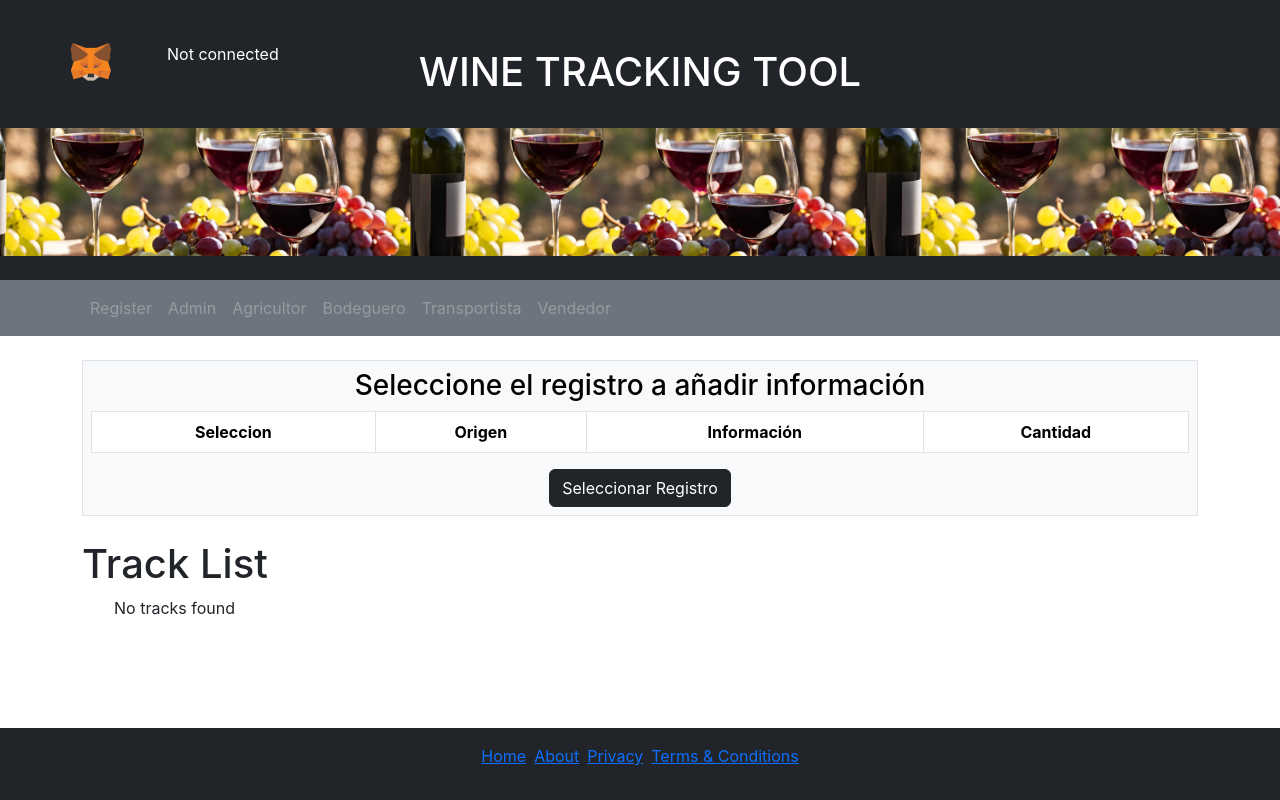
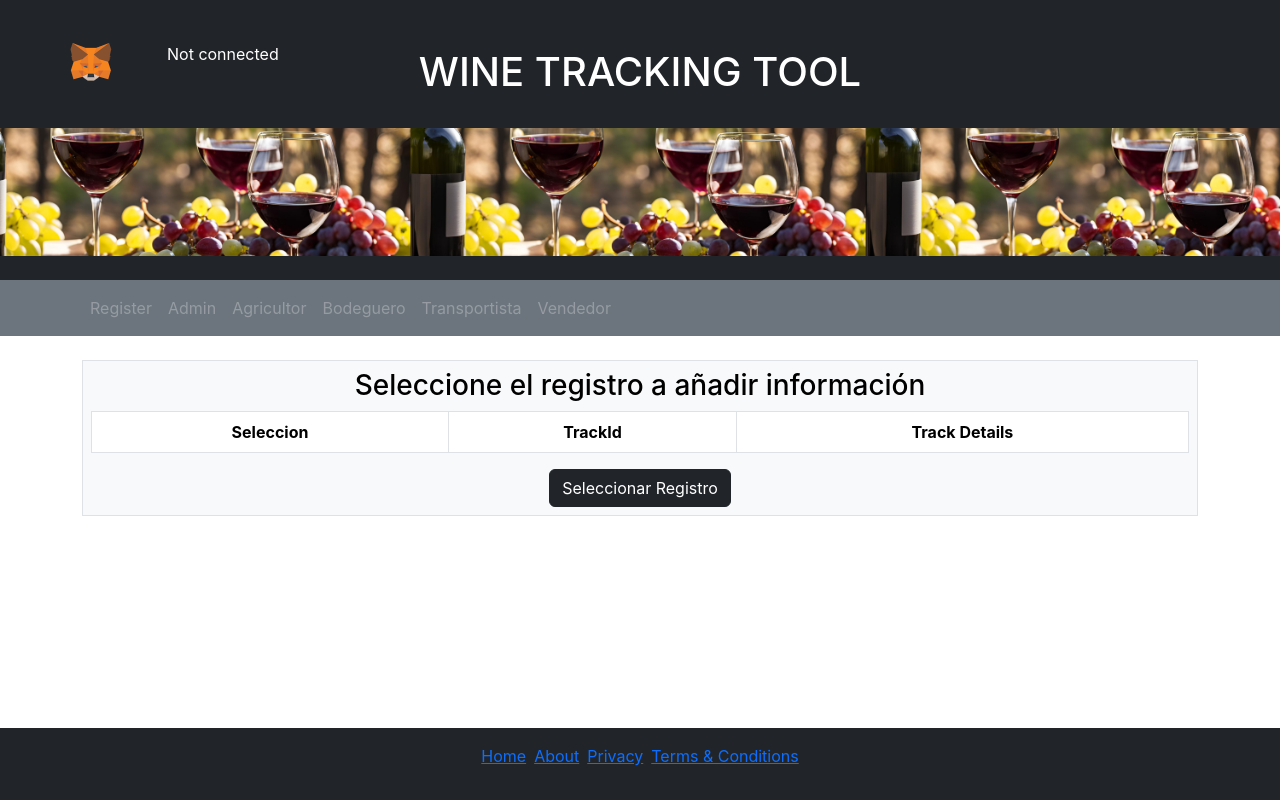
Before and after one commit to codecrypto-academy/pfm-web3-jun24-3, a React (Create React App) app in the folder front/: page /bodeguero in a window 1280 px wide. Built offline with nearby package versions, Linux system fonts and the light colour scheme.

Commit message:
Try fit TrackItems Details into table

```diff
--- a/front/src/views/Bodeguero.jsx
+++ b/front/src/views/Bodeguero.jsx
@@ -163,27 +163,49 @@ const Bodegero = () => {
                                     <thead>
                                         <tr>
                                             <th scope="col">Seleccion</th>
-                                            <th scope="col">Origen</th>
-                                            <th scope="col">Información</th>
-                                            <th scope="col">Cantidad</th>
+                                            <th scope="col">TrackId</th>
+                                            <th scope="col">Track Details</th>
                                         </tr>
                                     </thead>
                                     <tbody>
-                                        {tracks.map((item) => (
-                                            <tr key={item.id}>
+                                        {trackIds.map((trackId) => (
+                                            <tr key={trackId}>
                                                 <td>
                                                     <input
                                                         className="form-check-input"
                                                         type="radio"
                                                         name="transportistaSelection"
-                                                        value={item.id}
-                                                        checked={isSelected === item.id}
-                                                        onChange={() => handleSelectionChange(item.id)}
+                                                        value={trackId}
+                                                        checked={isSelected === trackId}
+                                                        onChange={() => handleSelectionChange(trackId)}
                                                     />
                                                 </td>
-                                                <td>{item.location}</td>
-                                                <td>{item.info}</td>
-                                                <td>{item.quantity}</td>
+                                                <td>{trackId}</td>
+                                                <React.Fragment key={trackId}>
+<div onClick={() => expandTrack(trackId)}>
+Click to show track details
+</div>
+	{expandedTracks[trackId] && (
+	<div>
+		<ul>
+			{expandedTracks[trackId].map((item, index) => (
+				<li key={index}>
+					<p>Date: {item.date}</p>
+					<p>Location: {item.location}</p>
+					<p>Quantity: {item.quantity}</p>
+					<p>Item Type: {item.itemType}</p>
+					<p>Name: {item.name}</p>
+					<p>Origin: {item.origin}</p>
+					<p>Owner: {item.owner}</p>
+					<p>Status: {item.status}</p>
+					<p>Value: {item.value}</p>
+					<p>Item Hash: {item.itemHash}</p>
+				</li>
+			))}
+		</ul>
+	</div>
+	)}
+</React.Fragment>
                                             </tr>
                                         ))}
                                     </tbody>
@@ -250,46 +272,7 @@ const Bodegero = () => {
                     )}
                 </>
             )}
-            <div>
-            <h1>Track List</h1>
-                <ul>
-                    {trackIds.length > 0 ?
-                        (
-                            trackIds.map((trackId) => (
-                                <React.Fragment key={trackId}>
-                                    <tr onClick={() => expandTrack(trackId)}>
-                                    <td>Track ID: {trackId}</td>
-                                    </tr>
-                                    {expandedTracks[trackId] && (
-                                    <tr>
-                                        <td>
-                                        <ul>
-                                            {expandedTracks[trackId].map((item, index) => (
-                                            <li key={index}>
-                                                <p>Date: {item.date}</p>
-                                                <p>Location: {item.location}</p>
-                                                <p>Quantity: {item.quantity}</p>
-                                                <p>Item Type: {item.itemType}</p>
-                                                <p>Name: {item.name}</p>
-                                                <p>Origin: {item.origin}</p>
-                                                <p>Owner: {item.owner}</p>
-                                                <p>Status: {item.status}</p>
-                                                <p>Value: {item.value}</p>
-                                                <p>Item Hash: {item.itemHash}</p>
-                                            </li>
-                                            ))}
-                                        </ul>
-                                        </td>
-                                    </tr>
-                                    )}
-                                </React.Fragment>
-                            ))
-                        ) : (
-                            <p>No tracks found</p>
-                        )
-                    }
-                </ul>
-            </div>
+
         </div>
     );
 };
```
